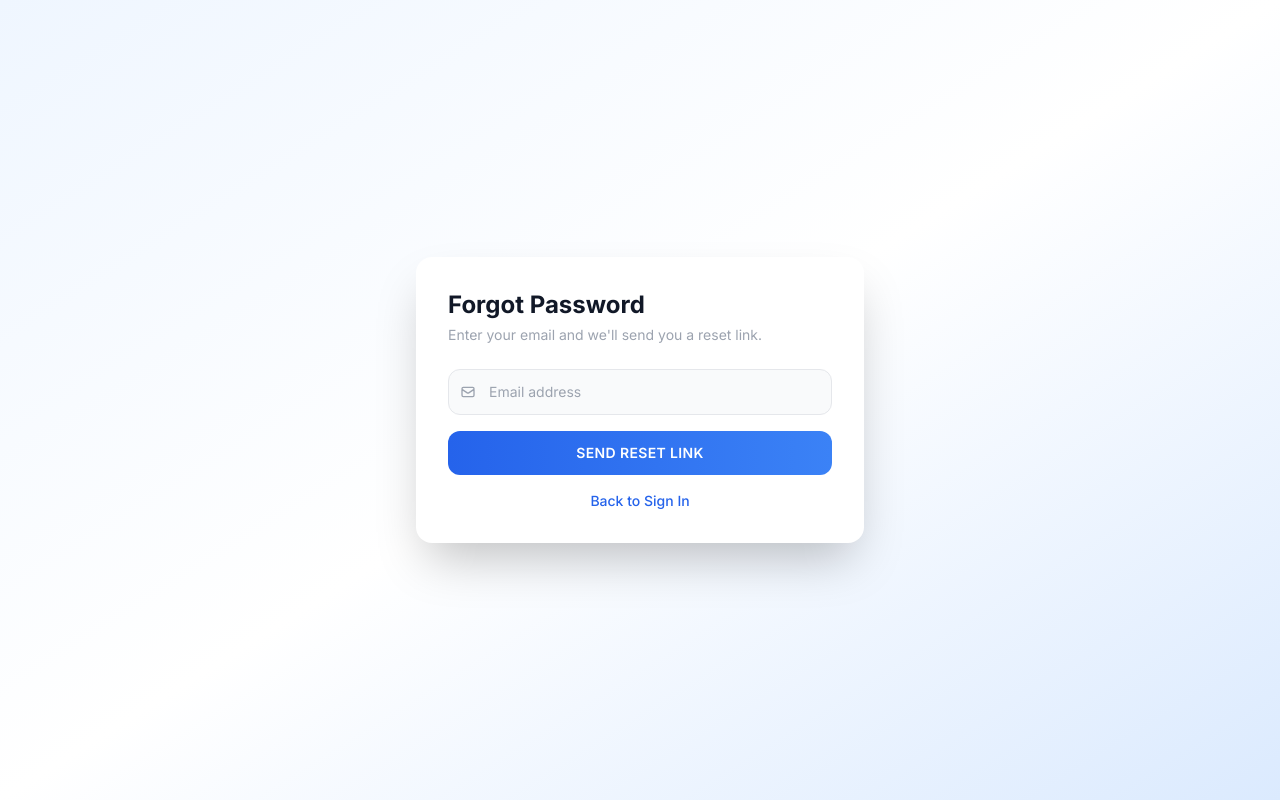
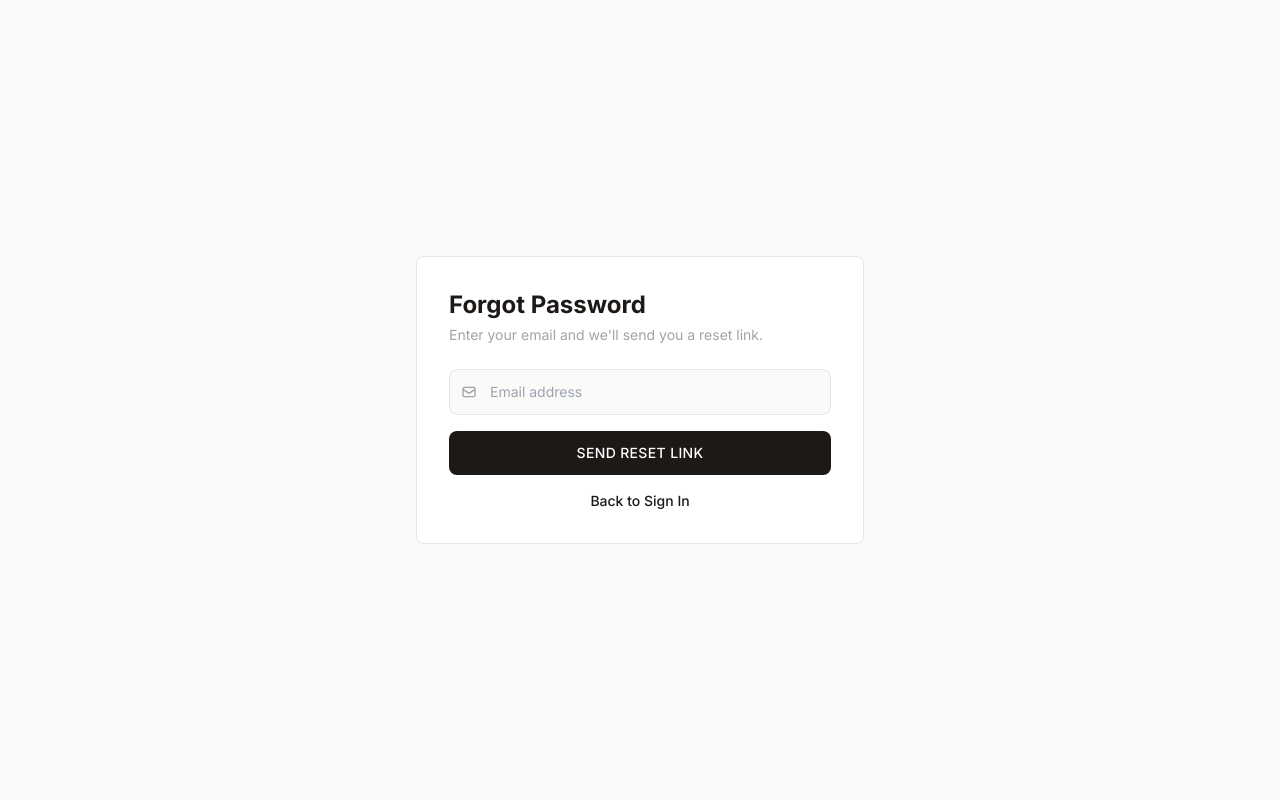
Before and after one commit to yigitcankzl/trackjobapplications, a React (Vite) app in the folder trackjobapplications-frontend/: page /forgot-password in a window 1280 px wide. Built offline with nearby package versions, Linux system fonts and the light colour scheme; no server answers.

Commit message:
feat: redesign auth pages with stone palette and flat buttons

```diff
--- a/trackjobapplications-frontend/src/pages/ForgotPasswordPage.tsx
+++ b/trackjobapplications-frontend/src/pages/ForgotPasswordPage.tsx
@@ -22,8 +22,8 @@ export default function ForgotPasswordPage() {
   }
 
   return (
-    <div className="min-h-screen flex items-center justify-center bg-gradient-to-br from-blue-50 via-white to-blue-100 dark:from-gray-950 dark:via-gray-900 dark:to-gray-950 p-4">
-      <div className="w-full max-w-md bg-white dark:bg-gray-900 rounded-2xl shadow-2xl p-8">
+    <div className="min-h-screen flex items-center justify-center bg-stone-50 dark:bg-stone-950 p-4">
+      <div className="w-full max-w-md bg-white dark:bg-stone-900 rounded-lg border border-stone-200 dark:border-stone-800 p-8">
         {submitted ? (
           <div className="text-center">
             <div className="flex justify-center mb-4">
@@ -33,16 +33,16 @@ export default function ForgotPasswordPage() {
                 </svg>
               </div>
             </div>
-            <h1 className="text-2xl font-bold text-gray-900 dark:text-white mb-2">{t('forgotPassword.sentTitle')}</h1>
-            <p className="text-gray-500 dark:text-gray-400 mb-6">{t('forgotPassword.sentMessage')}</p>
-            <Link to="/login" className="inline-block bg-blue-600 hover:bg-blue-700 text-white font-semibold px-6 py-2.5 rounded-lg transition-colors">
+            <h1 className="text-2xl font-bold text-stone-900 dark:text-white mb-2">{t('forgotPassword.sentTitle')}</h1>
+            <p className="text-stone-500 dark:text-stone-400 mb-6">{t('forgotPassword.sentMessage')}</p>
+            <Link to="/login" className="inline-block bg-stone-900 hover:bg-stone-800 dark:bg-white dark:text-stone-900 dark:hover:bg-stone-100 text-white font-medium px-6 py-2.5 rounded-lg transition-colors">
               {t('forgotPassword.backToLogin')}
             </Link>
           </div>
         ) : (
           <>
-            <h1 className="text-2xl font-bold text-gray-900 dark:text-white mb-1">{t('forgotPassword.title')}</h1>
-            <p className="text-sm text-gray-400 dark:text-gray-500 mb-6">{t('forgotPassword.subtitle')}</p>
+            <h1 className="text-2xl font-bold text-stone-900 dark:text-white mb-1">{t('forgotPassword.title')}</h1>
+            <p className="text-sm text-stone-400 dark:text-stone-500 mb-6">{t('forgotPassword.subtitle')}</p>
             <form onSubmit={handleSubmit} className="space-y-4">
               <div className="relative">
                 <span className="absolute left-3 top-1/2 -translate-y-1/2"><MailIcon /></span>
@@ -53,18 +53,18 @@ export default function ForgotPasswordPage() {
                   autoComplete="email"
                   value={email}
                   onChange={(e) => setEmail(e.target.value)}
-                  className="w-full pl-10 pr-4 py-3 text-sm border border-gray-200 dark:border-gray-700 rounded-xl bg-gray-50 dark:bg-gray-800 dark:text-gray-100 focus:outline-none focus:ring-2 focus:ring-blue-500 focus:border-transparent focus:bg-white dark:focus:bg-gray-800 transition-all"
+                  className="w-full pl-10 pr-4 py-3 text-sm border border-stone-200 dark:border-stone-700 rounded-lg bg-stone-50 dark:bg-stone-800 dark:text-stone-100 focus:outline-none focus:ring-2 focus:ring-stone-400 focus:border-transparent focus:bg-white dark:focus:bg-stone-800 transition-all"
                 />
               </div>
               <button
                 type="submit"
                 disabled={isLoading}
-                className="w-full py-3 rounded-xl text-sm font-semibold text-white tracking-wide bg-gradient-to-r from-blue-600 to-blue-500 hover:from-blue-700 hover:to-blue-600 hover:shadow-lg transition-all duration-200 disabled:opacity-50 disabled:cursor-not-allowed"
+                className="w-full py-3 rounded-lg text-sm font-medium text-white tracking-wide bg-stone-900 hover:bg-stone-800 dark:bg-white dark:text-stone-900 dark:hover:bg-stone-100 transition-all duration-200 disabled:opacity-50 disabled:cursor-not-allowed"
               >
                 {isLoading ? '...' : t('forgotPassword.submit')}
               </button>
-              <p className="text-center text-sm text-gray-500 dark:text-gray-400">
-                <Link to="/login" className="text-blue-600 font-medium hover:underline">
+              <p className="text-center text-sm text-stone-500 dark:text-stone-400">
+                <Link to="/login" className="text-stone-900 dark:text-stone-100 font-medium hover:underline">
                   {t('forgotPassword.backToLogin')}
                 </Link>
               </p>
--- a/trackjobapplications-frontend/src/pages/ResetPasswordPage.tsx
+++ b/trackjobapplications-frontend/src/pages/ResetPasswordPage.tsx
@@ -36,10 +36,10 @@ export default function ResetPasswordPage() {
   }
 
   return (
-    <div className="min-h-screen flex items-center justify-center bg-gradient-to-br from-blue-50 via-white to-blue-100 dark:from-gray-950 dark:via-gray-900 dark:to-gray-950 p-4">
-      <div className="w-full max-w-md bg-white dark:bg-gray-900 rounded-2xl shadow-2xl p-8">
-        <h1 className="text-2xl font-bold text-gray-900 dark:text-white mb-1">{t('resetPassword.title')}</h1>
-        <p className="text-sm text-gray-400 dark:text-gray-500 mb-6">{t('resetPassword.subtitle')}</p>
+    <div className="min-h-screen flex items-center justify-center bg-stone-50 dark:bg-stone-950 p-4">
+      <div className="w-full max-w-md bg-white dark:bg-stone-900 rounded-lg border border-stone-200 dark:border-stone-800 p-8">
+        <h1 className="text-2xl font-bold text-stone-900 dark:text-white mb-1">{t('resetPassword.title')}</h1>
+        <p className="text-sm text-stone-400 dark:text-stone-500 mb-6">{t('resetPassword.subtitle')}</p>
         <form onSubmit={handleSubmit} className="space-y-4">
           <div className="relative">
             <span className="absolute left-3 top-1/2 -translate-y-1/2"><LockIcon /></span>
@@ -50,7 +50,7 @@ export default function ResetPasswordPage() {
               placeholder={t('profile.newPassword')}
               value={password}
               onChange={(e) => setPassword(e.target.value)}
-              className="w-full pl-10 pr-4 py-3 text-sm border border-gray-200 dark:border-gray-700 rounded-xl bg-gray-50 dark:bg-gray-800 dark:text-gray-100 focus:outline-none focus:ring-2 focus:ring-blue-500 focus:border-transparent focus:bg-white dark:focus:bg-gray-800 transition-all"
+              className="w-full pl-10 pr-4 py-3 text-sm border border-stone-200 dark:border-stone-700 rounded-lg bg-stone-50 dark:bg-stone-800 dark:text-stone-100 focus:outline-none focus:ring-2 focus:ring-stone-400 focus:border-transparent focus:bg-white dark:focus:bg-stone-800 transition-all"
             />
           </div>
           <div className="relative">
@@ -62,14 +62,14 @@ export default function ResetPasswordPage() {
               placeholder={t('profile.confirmNewPassword')}
               value={password2}
               onChange={(e) => setPassword2(e.target.value)}
-              className="w-full pl-10 pr-4 py-3 text-sm border border-gray-200 dark:border-gray-700 rounded-xl bg-gray-50 dark:bg-gray-800 dark:text-gray-100 focus:outline-none focus:ring-2 focus:ring-blue-500 focus:border-transparent focus:bg-white dark:focus:bg-gray-800 transition-all"
+              className="w-full pl-10 pr-4 py-3 text-sm border border-stone-200 dark:border-stone-700 rounded-lg bg-stone-50 dark:bg-stone-800 dark:text-stone-100 focus:outline-none focus:ring-2 focus:ring-stone-400 focus:border-transparent focus:bg-white dark:focus:bg-stone-800 transition-all"
             />
           </div>
           {error && <p className="text-sm text-red-500">{error}</p>}
           <button
             type="submit"
             disabled={isLoading}
-            className="w-full py-3 rounded-xl text-sm font-semibold text-white tracking-wide bg-gradient-to-r from-blue-600 to-blue-500 hover:from-blue-700 hover:to-blue-600 hover:shadow-lg transition-all duration-200 disabled:opacity-50 disabled:cursor-not-allowed"
+            className="w-full py-3 rounded-lg text-sm font-medium text-white tracking-wide bg-stone-900 hover:bg-stone-800 dark:bg-white dark:text-stone-900 dark:hover:bg-stone-100 transition-all duration-200 disabled:opacity-50 disabled:cursor-not-allowed"
           >
             {isLoading ? '...' : t('resetPassword.submit')}
           </button>
--- a/trackjobapplications-frontend/src/pages/VerifyEmailPage.tsx
+++ b/trackjobapplications-frontend/src/pages/VerifyEmailPage.tsx
@@ -36,14 +36,14 @@ export default function VerifyEmailPage() {
   }, [searchParams, t])
 
   return (
-    <div className="min-h-screen flex items-center justify-center bg-gradient-to-br from-blue-50 via-white to-blue-100 dark:from-gray-950 dark:via-gray-900 dark:to-gray-950 p-4">
-      <div className="w-full max-w-md bg-white dark:bg-gray-900 rounded-2xl shadow-2xl p-8 text-center">
+    <div className="min-h-screen flex items-center justify-center bg-stone-50 dark:bg-stone-950 p-4">
+      <div className="w-full max-w-md bg-white dark:bg-stone-900 rounded-lg border border-stone-200 dark:border-stone-800 p-8 text-center">
         {status === 'loading' && (
           <>
             <div className="flex justify-center mb-4">
-              <div className="w-10 h-10 border-4 border-blue-500 border-t-transparent rounded-full animate-spin" />
+              <div className="w-10 h-10 border-4 border-stone-500 border-t-transparent rounded-full animate-spin" />
             </div>
-            <p className="text-gray-600 dark:text-gray-400">{t('verifyEmail.verifying')}</p>
+            <p className="text-stone-600 dark:text-stone-400">{t('verifyEmail.verifying')}</p>
           </>
         )}
 
@@ -56,15 +56,15 @@ export default function VerifyEmailPage() {
                 </svg>
               </div>
             </div>
-            <h1 className="text-2xl font-bold text-gray-900 dark:text-white mb-2">
+            <h1 className="text-2xl font-bold text-stone-900 dark:text-white mb-2">
               {t('verifyEmail.successTitle')}
             </h1>
-            <p className="text-gray-500 dark:text-gray-400 mb-6">
+            <p className="text-stone-500 dark:text-stone-400 mb-6">
               {t('verifyEmail.successMessage')}
             </p>
             <Link
               to="/login"
-              className="inline-block bg-blue-600 hover:bg-blue-700 text-white font-semibold px-6 py-2.5 rounded-lg transition-colors"
+              className="inline-block bg-stone-900 hover:bg-stone-800 dark:bg-white dark:text-stone-900 dark:hover:bg-stone-100 text-white font-medium px-6 py-2.5 rounded-lg transition-colors"
             >
               {t('verifyEmail.goToLogin')}
             </Link>
@@ -80,13 +80,13 @@ export default function VerifyEmailPage() {
                 </svg>
               </div>
             </div>
-            <h1 className="text-2xl font-bold text-gray-900 dark:text-white mb-2">
+            <h1 className="text-2xl font-bold text-stone-900 dark:text-white mb-2">
               {t('verifyEmail.errorTitle')}
             </h1>
-            <p className="text-gray-500 dark:text-gray-400 mb-6">{errorMsg}</p>
+            <p className="text-stone-500 dark:text-stone-400 mb-6">{errorMsg}</p>
             <Link
               to="/login"
-              className="inline-block bg-blue-600 hover:bg-blue-700 text-white font-semibold px-6 py-2.5 rounded-lg transition-colors"
+              className="inline-block bg-stone-900 hover:bg-stone-800 dark:bg-white dark:text-stone-900 dark:hover:bg-stone-100 text-white font-medium px-6 py-2.5 rounded-lg transition-colors"
             >
               {t('verifyEmail.goToLogin')}
             </Link>
```
